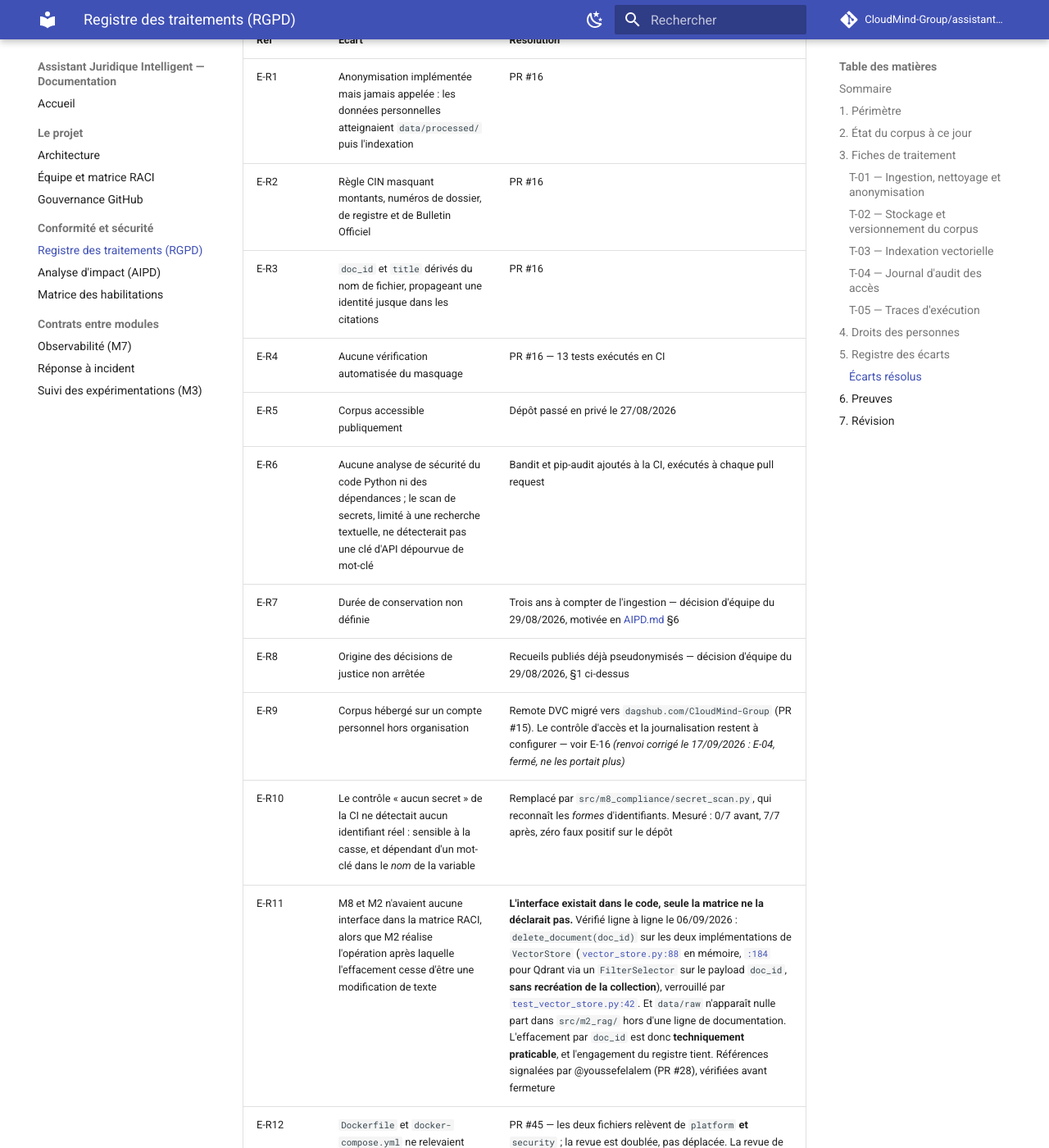
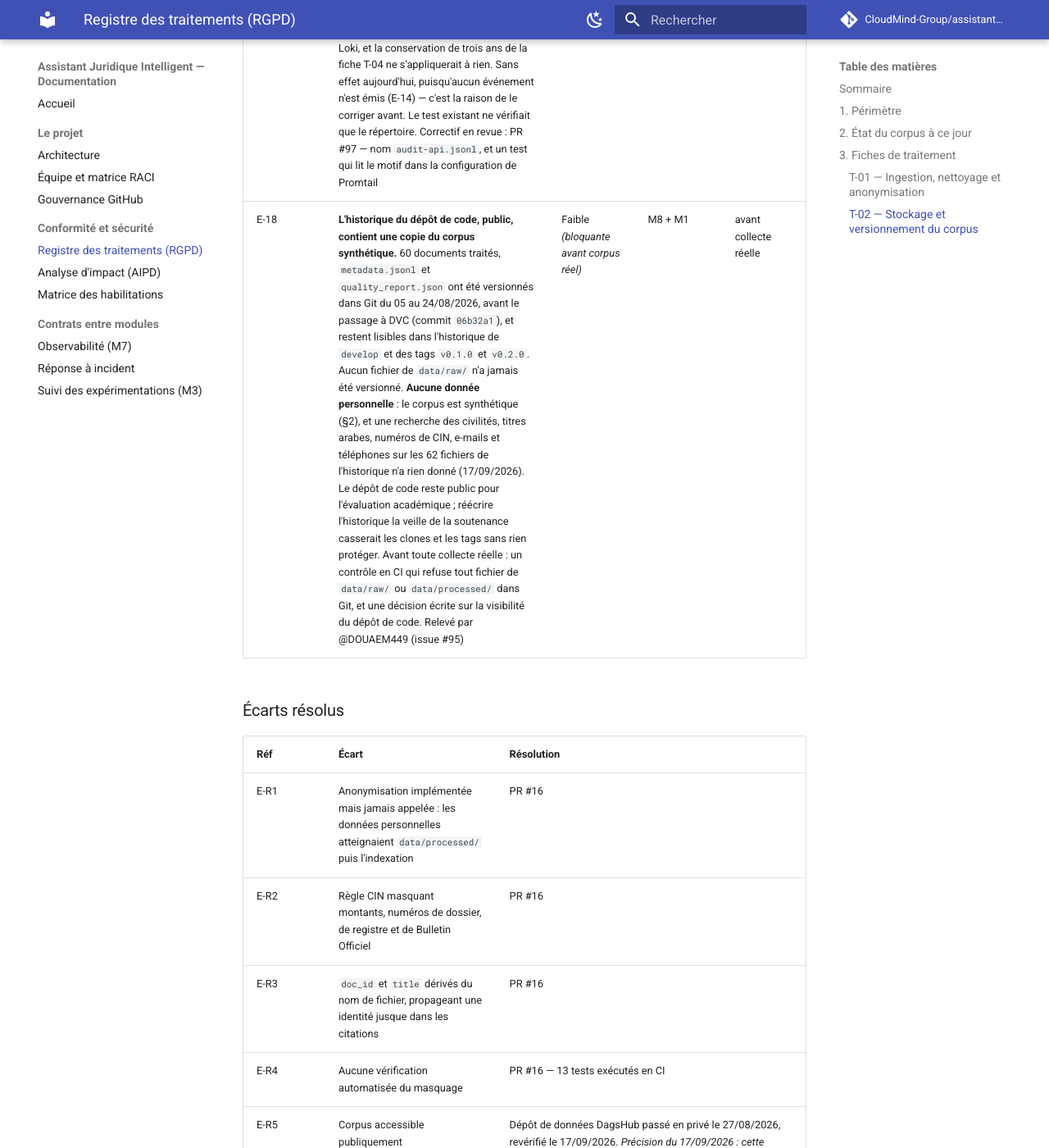
Before and after one commit to CloudMind-Group/assistant-juridique-mlops, an MkDocs documentation site: the page built from docs/RGPD.md, in a window 1280 px wide and 1400 px high, scrolled down 13791 px. Shown: the whole window at 82% size. Built offline with MkDocs 1.6.1 and Material for MkDocs 9.7.7, drawn with Linux system fonts in a browser that asks for light colours; comment, search, counter and statistics services are not loaded; some of the changed text lies outside the part shown.

Commit message:
docs(m8): registre 1.9 — distingue le depot de donnees du depot de code, et ouvre E-18
Suite de l'issue #95. La fiche T-02 et E-R5 visent le depot de donnees DagsHub, ou DVC stocke le corpus ; il est toujours prive (session non authentifiee redirigee vers la connexion, 17/09/2026). La formulation permettait de les lire comme portant sur GitHub : elle est precisee dans T-02, E-R5, le §6, HABILITATIONS §7 et l'AIPD (R-03, R-04).

La verification a trouve ce que l'issue soupconnait par un autre chemin : le depot de code GitHub, public, garde dans son historique une copie du corpus synthetique (60 documents traites, metadata.jsonl, quality_report.json, versionnes du 05 au 24/08 avant DVC). Aucun fichier de data/raw, et aucune donnee personnelle sur les 62 fichiers scannes. Ouvert en E-18 : le depot reste public pour l'evaluation, pas de reecriture d'historique, controle CI et decision ecrite avant toute collecte reelle.

```diff
--- a/docs/RGPD.md
+++ b/docs/RGPD.md
@@ -217,13 +217,23 @@
 | **Support** | DVC — remote déclaré dans [`.dvc/config`](../.dvc/config) |
 | **Localisation** | `dagshub.com/CloudMind-Group` — **compte de l'organisation** (migré le 29/08/2026, PR #15) |
 | **Volume** | 121 fichiers · 37 Ko · corpus synthétique |
-| **Visibilité** | **Privé** — vérifié le 27/08/2026 (voir §6) |
+| **Visibilité** | **Privé** — dépôt de données DagsHub, vérifié le 27/08/2026 et revérifié le 17/09/2026 (voir §6). Le dépôt de **code** GitHub, lui, est public — voir E-18 |
 | **Contrôle d'accès** | Exerçable depuis la migration, **non configuré** — voir E-16 |
 | **Journal d'accès** | Indisponible — voir E-16 |
 | **Chiffrement au repos** | Non documenté |
 
 Le dépôt était public jusqu'au 27/08/2026 et a été passé en privé le jour même.
 Le corpus exposé était synthétique : aucune donnée personnelle n'a été publiée.
+
+**Deux dépôts, deux visibilités — précision du 17/09/2026 (issue #95).** Dans
+cette fiche, « le dépôt » désigne le dépôt de **données** DagsHub, où DVC stocke
+le corpus. Il est toujours privé : une session non authentifiée y est redirigée
+vers la page de connexion. Le dépôt de **code** GitHub est public. Dans son état
+courant, il ne versionne aucun fichier du corpus — `data/raw/` et
+`data/processed/` sont ignorés, seul le pointeur `data/raw.dvc` est suivi — mais
+son historique en conserve une copie synthétique : c'est l'écart E-18. L'issue
+#95 a lu cette fiche comme portant sur GitHub ; la formulation le permettait, elle
+est donc précisée.
 
 Le remote pointait jusqu'au 29/08/2026 vers le compte personnel de la
 responsable de M1. Deux risques en découlaient, indépendants du contenu : la
@@ -420,6 +430,7 @@
 | E-15 | **La matrice des habilitations n'est pas appliquée.** L'authentification existe (PR #54) : jeton JWT vérifié côté serveur sur `/chat`, `/chat/stream` et `/documents/*`. Mais le jeton ne porte que l'identifiant (`sub`) et son expiration — aucun rôle, aucun `cabinet_id` — et un utilisateur de test unique est défini en dur. Aucune ligne de la matrice ne se distingue donc d'une autre, et le cloisonnement entre cabinets n'a pas de support. Vérifié le 17/09/2026 dans `src/m5_api/core/security.py`. La matrice annonçait que la différence entre sa spécification et l'état des lieux serait consignée dès que l'authentification existerait : c'est cet écart | Moyenne | M5 | avant ouverture du service |
 | E-16 | **Accès au corpus sur DagsHub : ni contrôle par rôle, ni journal exploitable** (fiche T-02). Le remote appartient à l'organisation depuis la PR #15, ce qui rend le contrôle exerçable, mais il n'est pas configuré, et l'hébergeur ne fournit pas de journal d'accès. Le corpus brut est pourtant le seul endroit où subsisteront des données personnelles non masquées ([`HABILITATIONS.md`](HABILITATIONS.md) §6.2). *Correction du 17/09/2026 : cette moitié était portée par l'ancien E-04 — E-R9, la matrice des habilitations et le risque R-04 de l'AIPD y renvoyaient — et a quitté le registre à sa fermeture en E-R14, qui ne traitait que le journal applicatif. Même mécanisme qu'en E-14 : un écart requalifié perd la moitié qui n'entre pas dans son nouvel intitulé.* | Faible *(deviendra moyenne avec un corpus réel)* | M8 + M1 | avant collecte réelle |
 | E-17 | **Le journal d'audit s'écrit sous un nom que Promtail ne collecte pas.** `audit.py` écrit dans `monitoring/audit/audit.jsonl` ; Promtail ne suit que `audit-*.jsonl` dans ce répertoire. Chaque événement serait écrit sur disque sans jamais atteindre Loki, et la conservation de trois ans de la fiche T-04 ne s'appliquerait à rien. Sans effet aujourd'hui, puisqu'aucun événement n'est émis (E-14) — c'est la raison de le corriger avant. Le test existant ne vérifiait que le répertoire. Correctif en revue : PR #97 — nom `audit-api.jsonl`, et un test qui lit le motif dans la configuration de Promtail | Faible | M8 | avant fermeture d'E-14 |
+| E-18 | **L'historique du dépôt de code, public, contient une copie du corpus synthétique.** 60 documents traités, `metadata.jsonl` et `quality_report.json` ont été versionnés dans Git du 05 au 24/08/2026, avant le passage à DVC (commit `06b32a1`), et restent lisibles dans l'historique de `develop` et des tags `v0.1.0` et `v0.2.0`. Aucun fichier de `data/raw/` n'a jamais été versionné. **Aucune donnée personnelle** : le corpus est synthétique (§2), et une recherche des civilités, titres arabes, numéros de CIN, e-mails et téléphones sur les 62 fichiers de l'historique n'a rien donné (17/09/2026). Le dépôt de code reste public pour l'évaluation académique ; réécrire l'historique la veille de la soutenance casserait les clones et les tags sans rien protéger. Avant toute collecte réelle : un contrôle en CI qui refuse tout fichier de `data/raw/` ou `data/processed/` dans Git, et une décision écrite sur la visibilité du dépôt de code. Relevé par @DOUAEM449 (issue #95) | Faible *(bloquante avant corpus réel)* | M8 + M1 | avant collecte réelle |
 
 ### Écarts résolus
 
@@ -429,7 +440,7 @@
 | E-R2 | Règle CIN masquant montants, numéros de dossier, de registre et de Bulletin Officiel | PR #16 |
 | E-R3 | `doc_id` et `title` dérivés du nom de fichier, propageant une identité jusque dans les citations | PR #16 |
 | E-R4 | Aucune vérification automatisée du masquage | PR #16 — 13 tests exécutés en CI |
-| E-R5 | Corpus accessible publiquement | Dépôt passé en privé le 27/08/2026 |
+| E-R5 | Corpus accessible publiquement | Dépôt de données DagsHub passé en privé le 27/08/2026, revérifié le 17/09/2026. *Précision du 17/09/2026 : cette résolution ne couvrait pas l'historique du dépôt de code GitHub, public — voir E-18* |
 | E-R6 | Aucune analyse de sécurité du code Python ni des dépendances ; le scan de secrets, limité à une recherche textuelle, ne détecterait pas une clé d'API dépourvue de mot-clé | Bandit et pip-audit ajoutés à la CI, exécutés à chaque pull request |
 | E-R7 | Durée de conservation non définie | Trois ans à compter de l'ingestion — décision d'équipe du 29/08/2026, motivée en [AIPD.md](AIPD.md) §6 |
 | E-R8 | Origine des décisions de justice non arrêtée | Recueils publiés déjà pseudonymisés — décision d'équipe du 29/08/2026, §1 ci-dessus |
@@ -583,7 +594,9 @@
 
 **Visibilité du dépôt de données** — vérifiée le 27/08/2026 depuis une session
 non authentifiée : le dépôt et son contenu ne sont pas accessibles
-publiquement.
+publiquement. Revérifiée le 17/09/2026 dans les mêmes conditions : redirection
+vers la page de connexion. Le dépôt de code GitHub, lui, est public
+(`gh repo view` : `PUBLIC`) — voir E-18.
 
 ## 7. Révision
 
```
Also changed, not shown: docs/AIPD.md (+3 -3 lines), docs/HABILITATIONS.md (+3 -3 lines).
